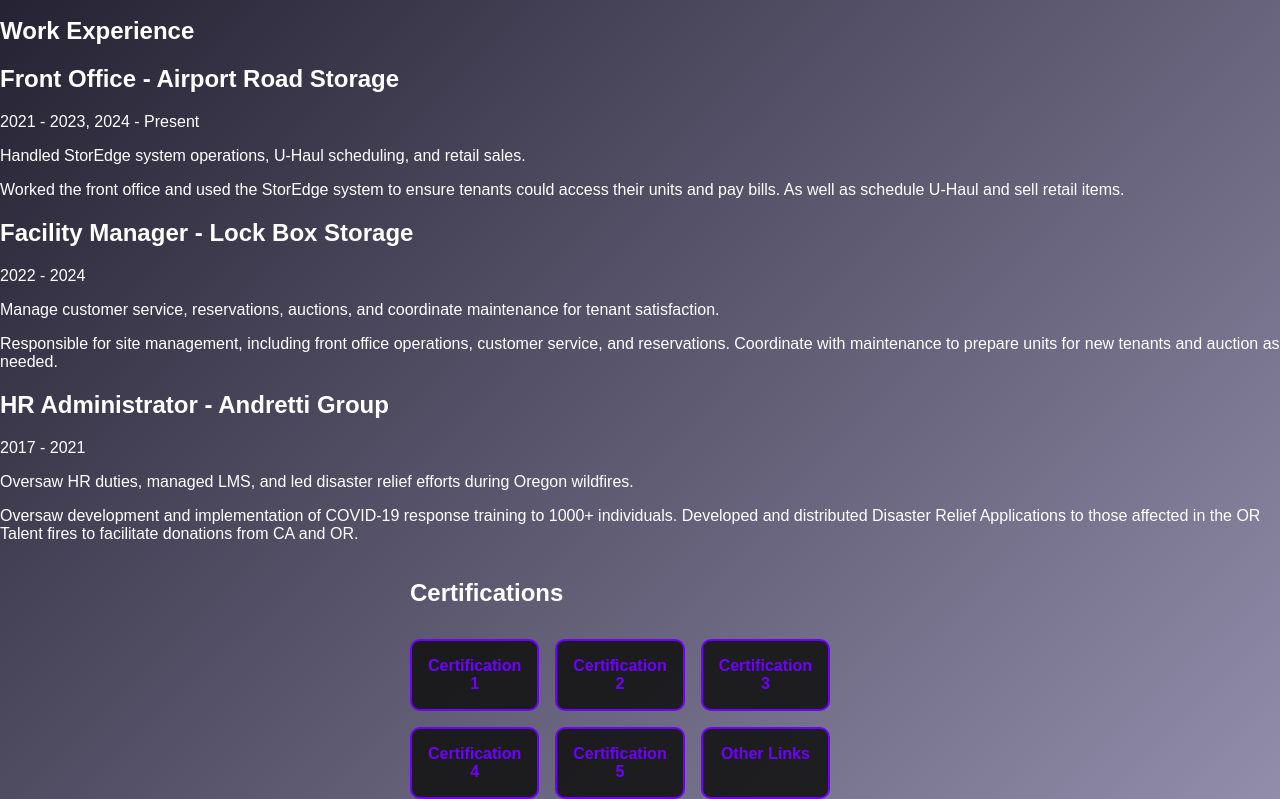
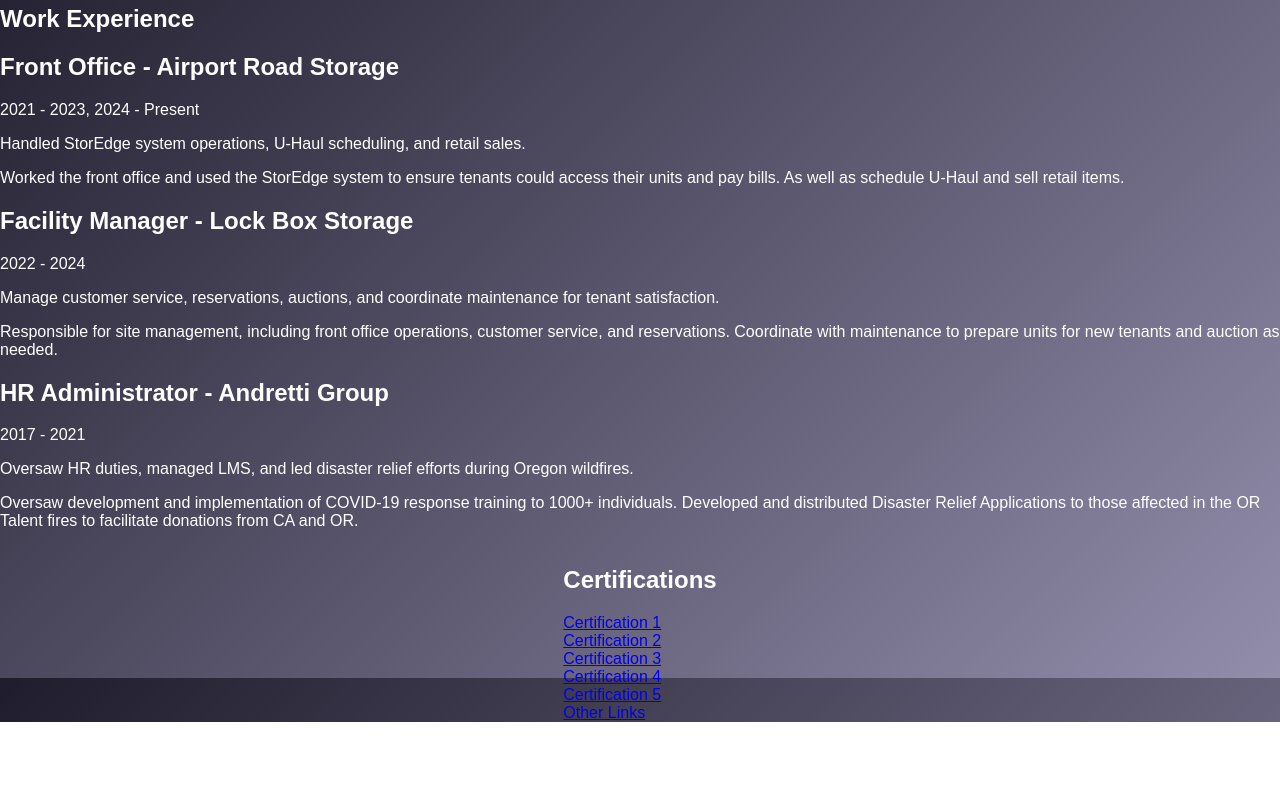
Before and after one commit to uupb/uupbPortfolio, a plain HTML site: page index.html in a window 1280 px wide. Shown: the part 122-921 px from the top of the page. After the commit the page ends 844 px from the top, so only its background shows below. Drawn offline with Linux system fonts and the light colour scheme.

Commit message:
Update style.css

```diff
--- a/style.css
+++ b/style.css
@@ -7,36 +7,36 @@ body {
     display: flex;
     flex-direction: column;
     align-items: center;
+    justify-content: center;
+    height: 100vh;
 }
 
-/* Fixed header */
+header, footer {
+    width: 100%;
+    text-align: center;
+    padding: 1rem;
+    background-color: rgba(0, 0, 0, 0.7);
+}
+
 header {
     font-size: 1.5rem;
     font-weight: bold;
     text-transform: uppercase;
 }
 
-/* Add margin to main so content doesn’t go under header */
+footer {
+    font-size: 0.875rem;
+}
+
 main {
     display: grid;
-    grid-template-columns: repeat(auto-fill, minmax(250px, 1fr));
+    grid-template-columns: repeat(auto-fit, minmax(200px, 1fr));
     gap: 1rem;
     width: 90%;
     max-width: 1200px;
-    margin-top: 80px; /* Adjusted to avoid overlap with fixed header */
-    padding-bottom: 2rem;
+    margin-top: 2rem;
 }
 
-/* Footer */
-footer {
-    width: 100%;
-    text-align: center;
-    padding: 1rem;
-    background-color: rgba(0, 0, 0, 0.7);
-    font-size: 0.875rem;
-}
-
-/* Navigation box styling */
 .nav-box {
     background: rgba(0, 0, 0, 0.8);
     border: 2px solid #6f00ff;
@@ -52,41 +52,14 @@ footer {
     box-shadow: 0 10px 20px rgba(0, 0, 0, 0.5);
 }
 
-/* Certifications Grid */
-.cert-grid {
-    display: grid;
-    grid-template-columns: repeat(3, 1fr); /* Ensures 3x2 layout */
-    gap: 1rem;
-    width: 90%;
-    max-width: 1000px;
-    margin-top: 2rem;
+.nav-box h2 {
+    font-size: 1.25rem;
+    margin: 0.5rem 0;
 }
 
-.cert-box {
-    background: rgba(20, 20, 20, 0.9);
-    border: 2px solid #6f00ff;
-    border-radius: 10px;
-    padding: 1rem;
-    text-align: center;
-    transition: transform 0.3s ease, box-shadow 0.3s ease;
-}
-
-.cert-box a {
-    color: #6f00ff;
-    text-decoration: none;
-    font-weight: bold;
-}
-
-.cert-box:hover {
-    transform: scale(1.05);
-    box-shadow: 0 8px 16px rgba(0, 0, 0, 0.5);
-}
-
-/* Responsive adjustments */
-@media (max-width: 900px) {
-    .cert-grid {
-        grid-template-columns: repeat(auto-fit, minmax(150px, 1fr)); /* Adjust for smaller screens */
-    }
+.nav-box p {
+    font-size: 0.875rem;
+    color: #ccc;
 }
 
 @media (max-width: 600px) {
```
